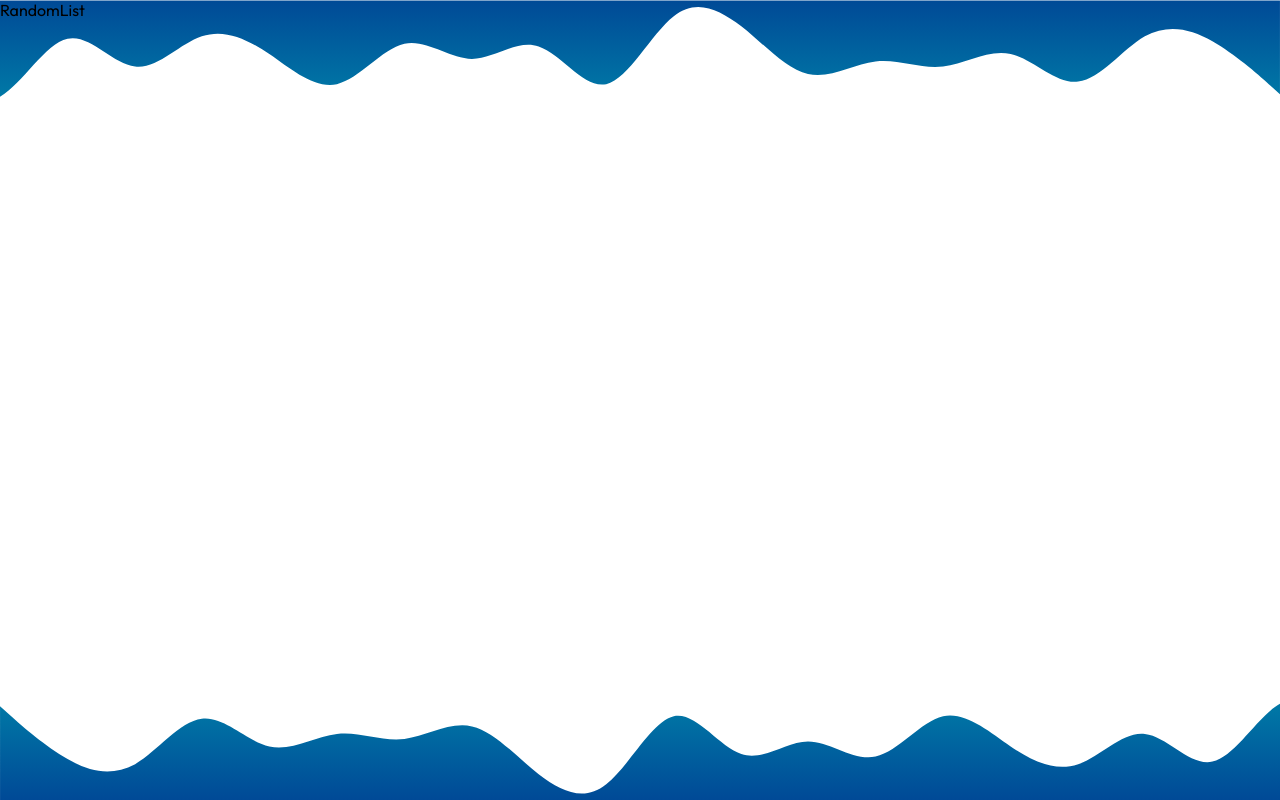
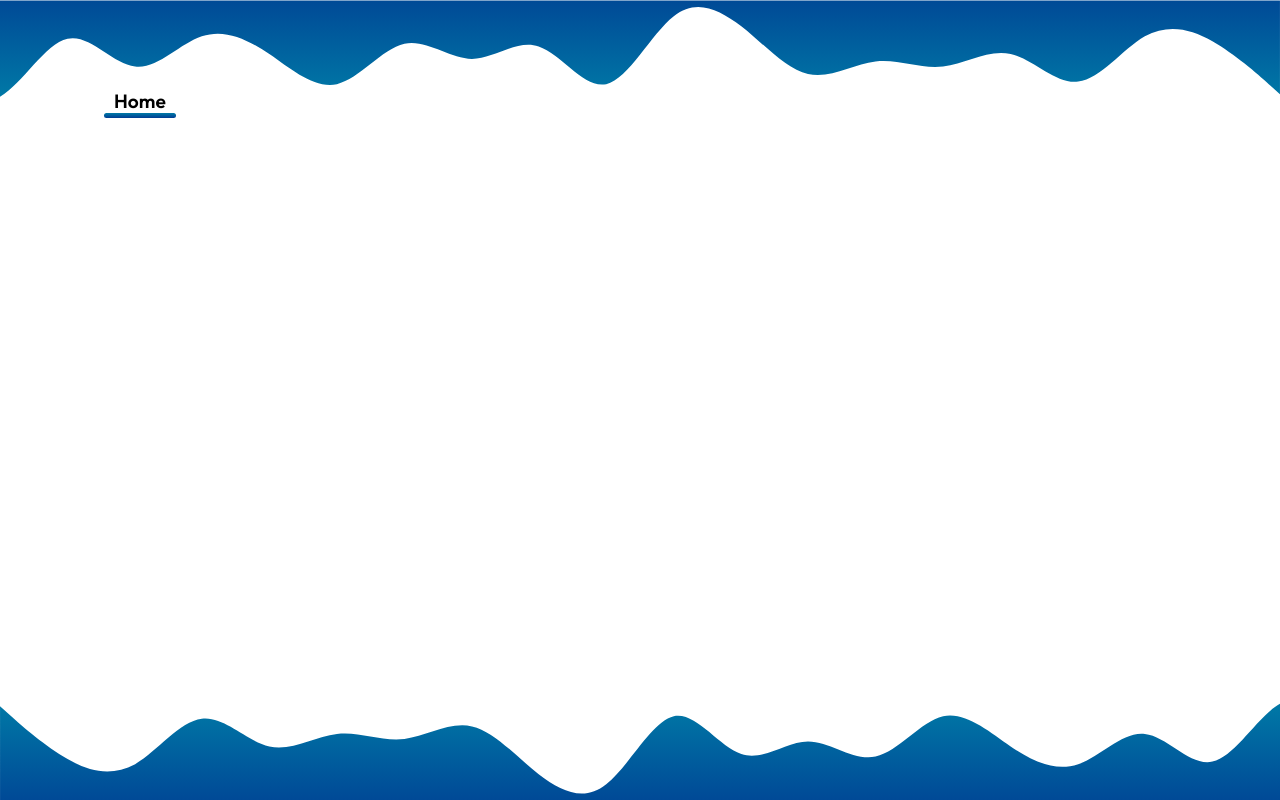
Before and after one commit to valentinaotocan/tria-task, a React (Vite) app: page /random-list in a window 1280 px wide. Built offline with nearby package versions, Linux system fonts and the light colour scheme.

Commit message:
Link to go to Homepage and style for it

```diff
--- /dev/null
+++ b/src/components/BackHome.jsx
@@ -0,0 +1,10 @@
+import { Link } from "react-router-dom"
+
+function BackHome() {
+  return (
+    <div className="back-home">
+     <Link to="/" className="underline">Home</Link>
+    </div>
+  )
+}
+export default BackHome
--- a/src/pages/RandomList.jsx
+++ b/src/pages/RandomList.jsx
@@ -1,6 +1,10 @@
+import BackHome from "../components/BackHome"
+
 function RandomList() {
   return (
-    <div>RandomList</div>
+    <div className="random-list">
+      <BackHome />
+    </div>
   )
 }
 export default RandomList
--- a/src/styles/_underlines.scss
+++ b/src/styles/_underlines.scss
@@ -9,16 +9,16 @@
   &::before {
     content: "";
     position: absolute;
+    z-index: -1;
     bottom: -5px;
     width: 100%;
     left: 0;
     height: 5px;
     border-radius: 5px;
     background: linear-gradient(0deg, $darker-blue 0%, $lighter-blue 100%);
-    transition: all 0.3s ease;
+    transition: height 0.3s ease;
   }
   &:hover::before {
-    z-index: -1;
     height: 12px;
   }
 }
--- /dev/null
+++ b/src/styles/components/BackHome.scss
@@ -0,0 +1,4 @@
+.back-home {
+  display: flex;
+  margin: 65px 0 30px 80px;
+}
--- a/src/styles/main.scss
+++ b/src/styles/main.scss
@@ -1,6 +1,8 @@
 @import "./colors";
 @import "./pages/Home";
+@import './pages/RandomList';
 @import './underlines';
+@import './components/BackHome';
 
 * {
   box-sizing: border-box;
--- /dev/null
+++ b/src/styles/pages/RandomList.scss
@@ -0,0 +1,3 @@
+.random-list {
+  padding: 24px;
+}
```
